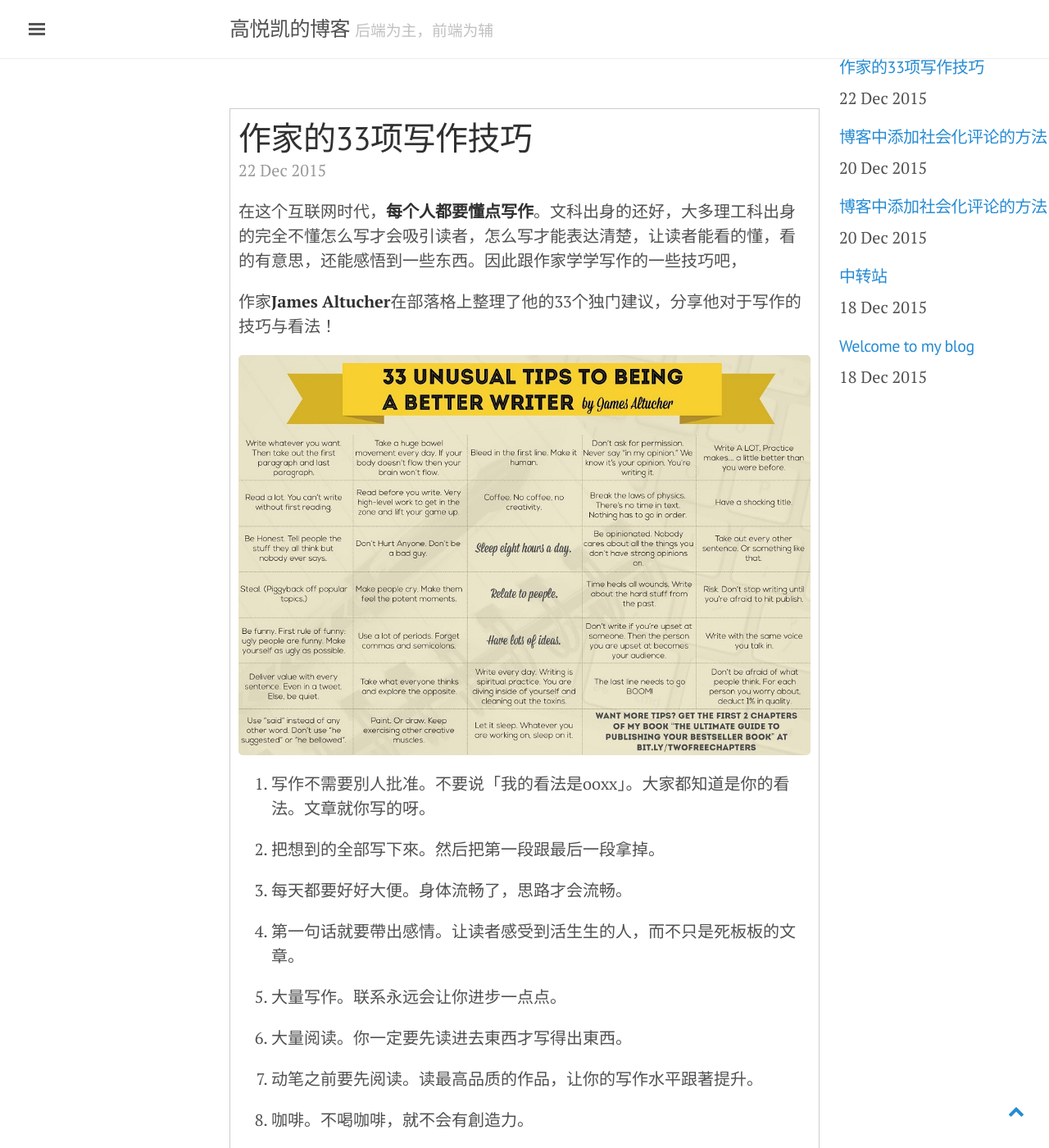
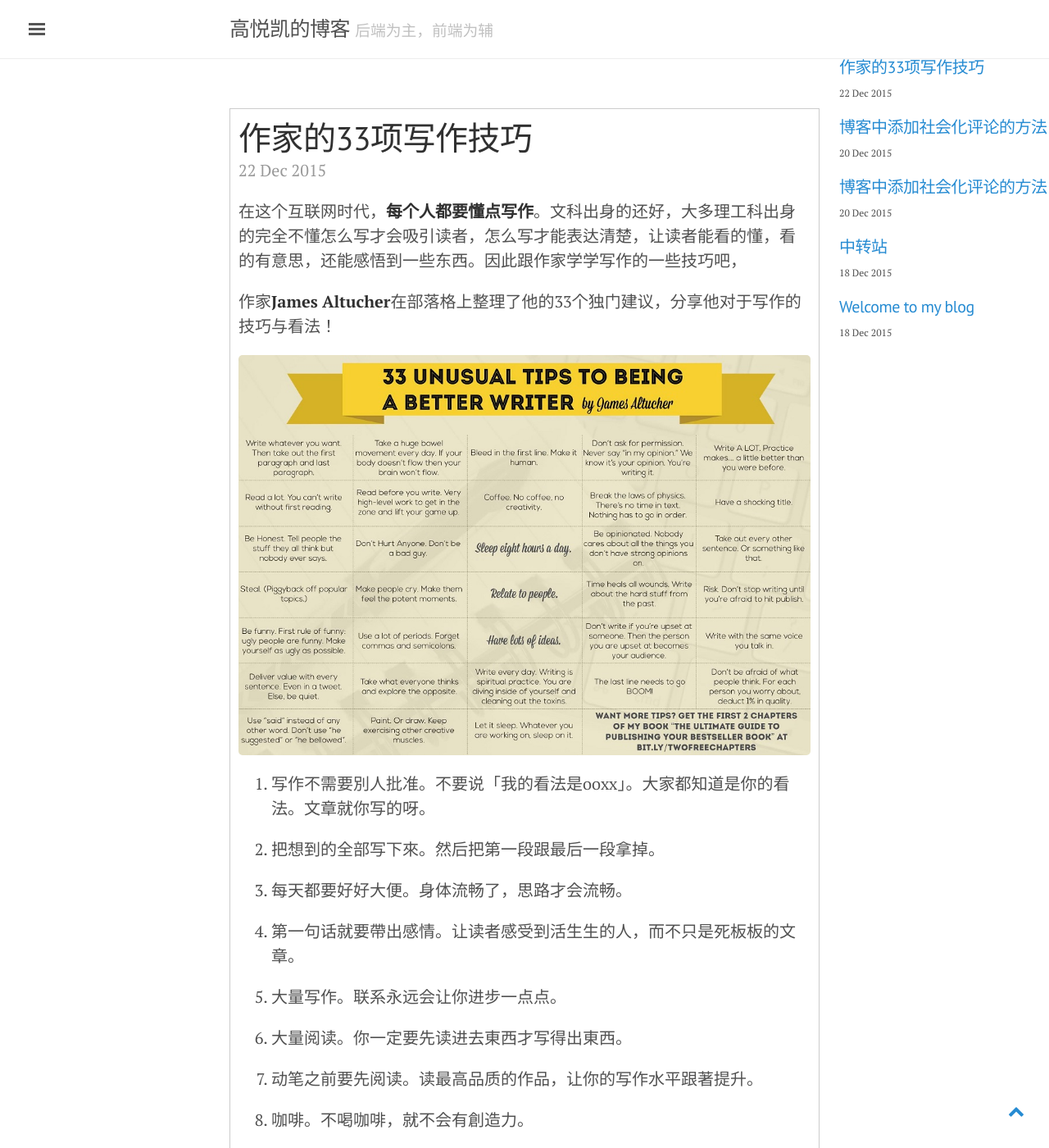
Before and after one commit to gyk6985432/myBlog, a Jekyll site: the page built from index.html, in a window 1280 px wide and 1400 px high. Shown: the whole window at 82% size. Built offline with Jekyll 4.4.1, drawn with Linux system fonts in a browser that asks for light colours; nearby versions of some CDN libraries; the list of posts is cut into pages by our own code; comment, search, counter and statistics services are not loaded.

Commit message:
link font

```diff
--- a/css/lanyon.css
+++ b/css/lanyon.css
@@ -365,10 +365,11 @@ a.sidebar-nav-item:focus {
 /*页内链接*/
 .links{
   position: fixed;
+  font-size: 12px;
   top: 50px;
   left:50%;
   margin-left:30%;
-  font-weight: 250;
+  /*font-weight: 250;*/
 }
 
 
```
